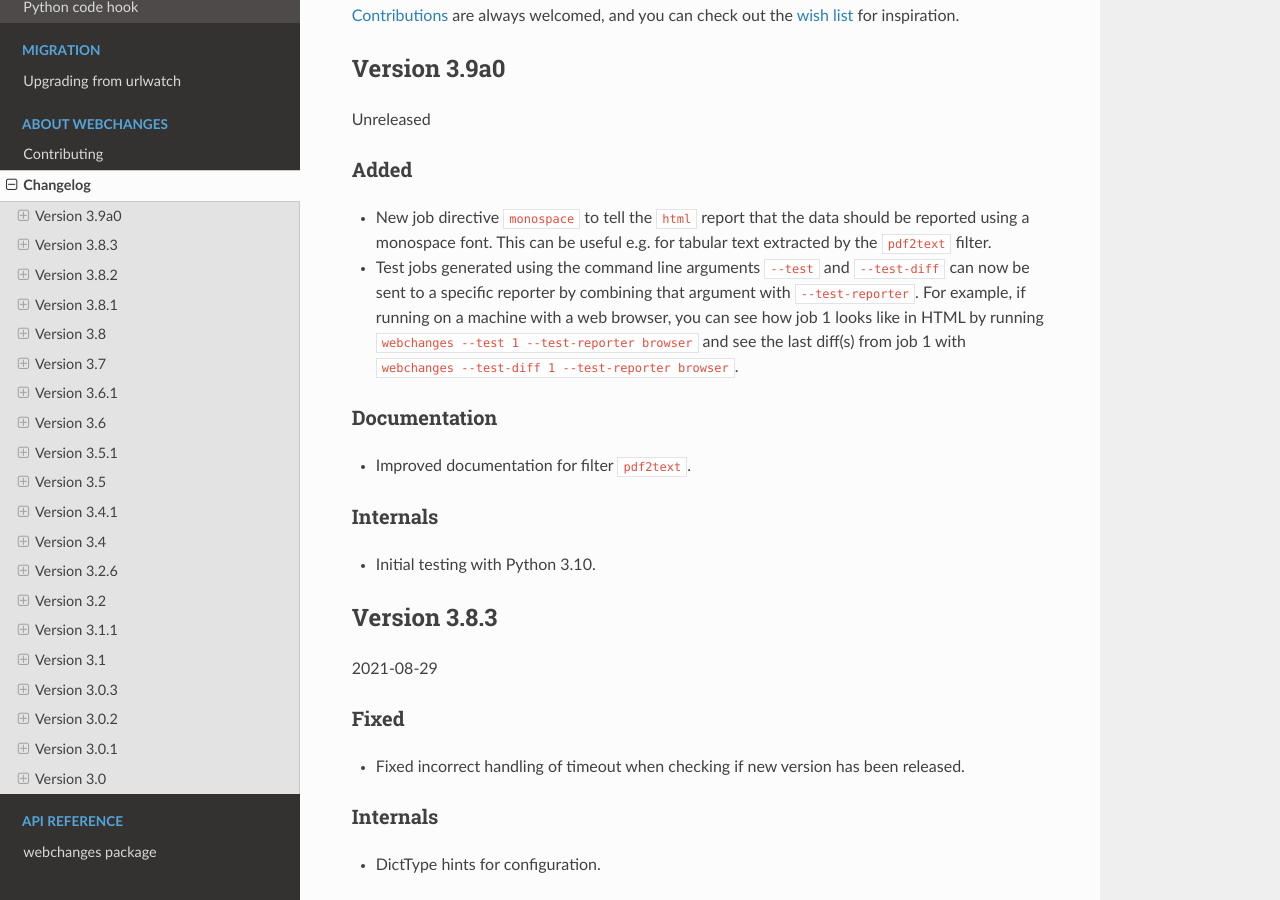
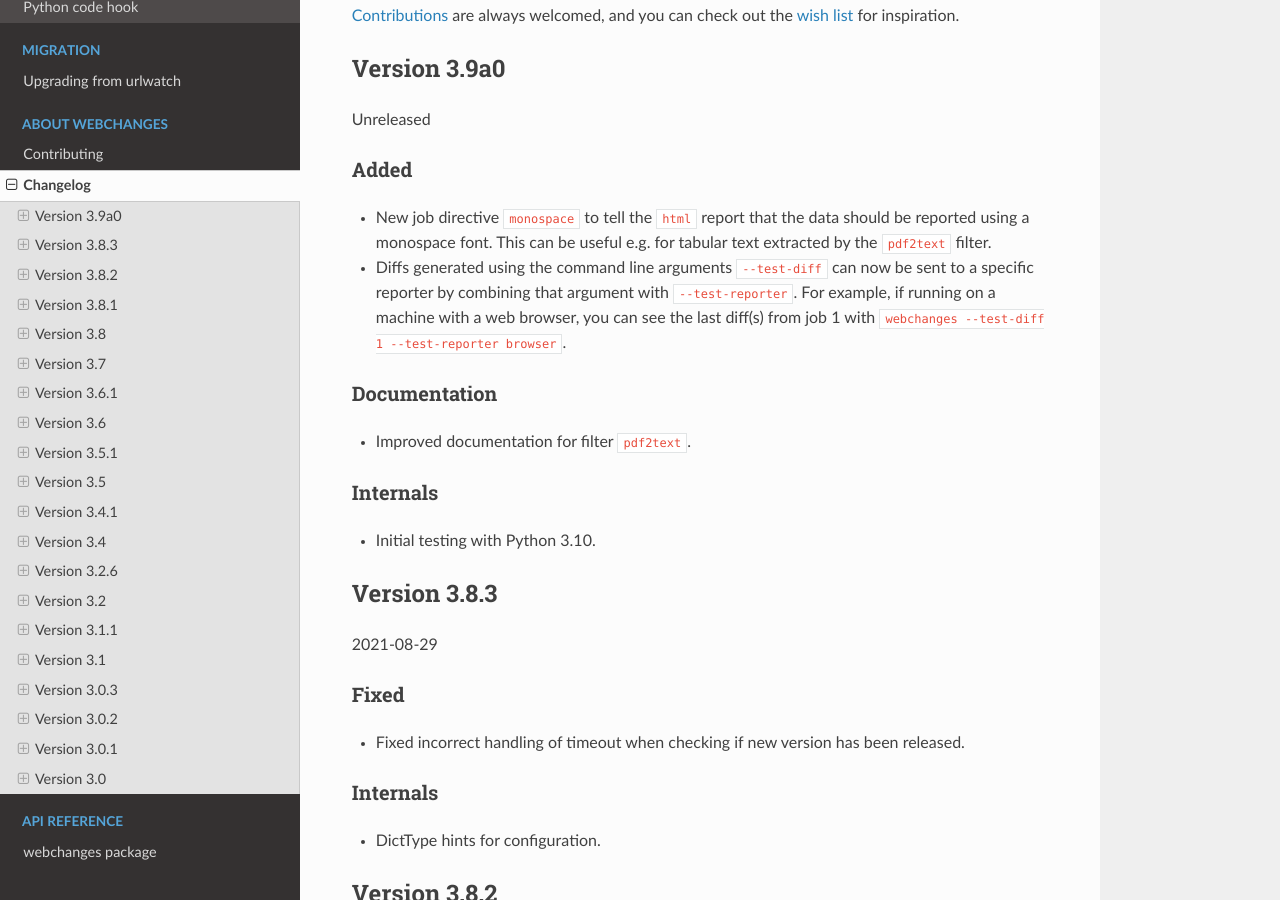
Before and after one commit to mborsetti/webchanges, a Sphinx documentation site: the page built from docs/changelog.rst, in a window 1280 px wide and 900 px high, scrolled down 463 px. Built offline with Sphinx 7.4.7 and the Read the Docs theme 2.0.0, drawn with Linux system fonts in a browser that asks for light colours.

Commit message:
--test-reporter works with --test-diff only

```diff
--- a/CHANGELOG.rst
+++ b/CHANGELOG.rst
@@ -38,10 +38,9 @@
 -----
 * New job directive ``monospace`` to tell the ``html`` report that the data should be reported using a monospace font.
   This can be useful e.g. for tabular text extracted by the ``pdf2text`` filter.
-* Test jobs generated using the command line arguments ``--test`` and ``--test-diff`` can now be sent to a specific
-  reporter by combining that argument with ``--test-reporter``. For example, if running on a machine with a web
-  browser, you can see how job 1 looks like in HTML by running ``webchanges --test 1 --test-reporter browser`` and
-  see the last diff(s) from job 1 with ``webchanges --test-diff 1 --test-reporter browser``.
+* Diffs generated using the command line arguments ``--test-diff`` can now be sent to a specific reporter by
+  combining that argument with ``--test-reporter``. For example, if running on a machine with a web
+  browser, you can see the last diff(s) from job 1 with ``webchanges --test-diff 1 --test-reporter browser``.
 
 Documentation
 -------------
```
Also changed, not shown: docs/cli.rst (+3 -12 lines), 2 other files.
